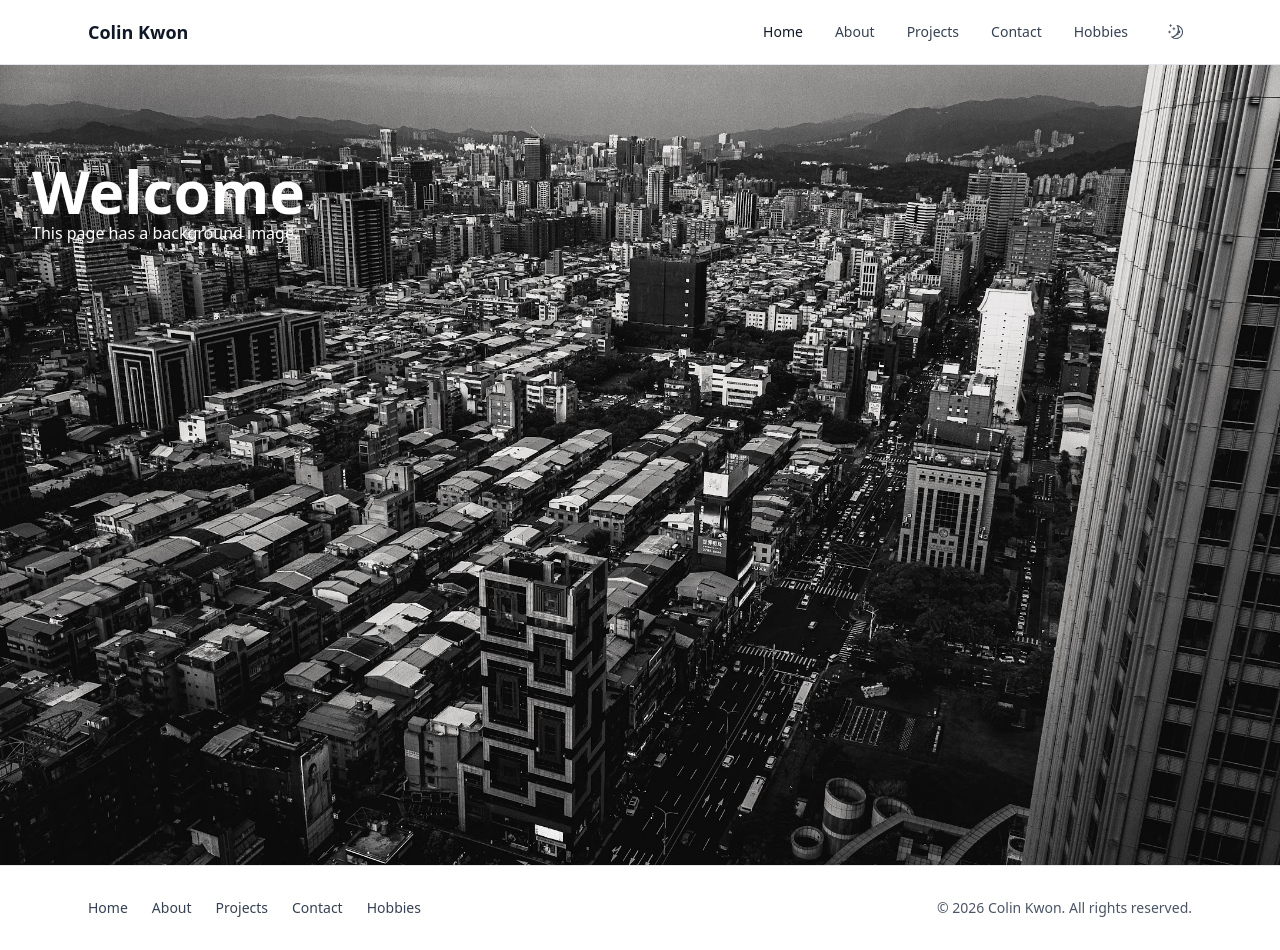
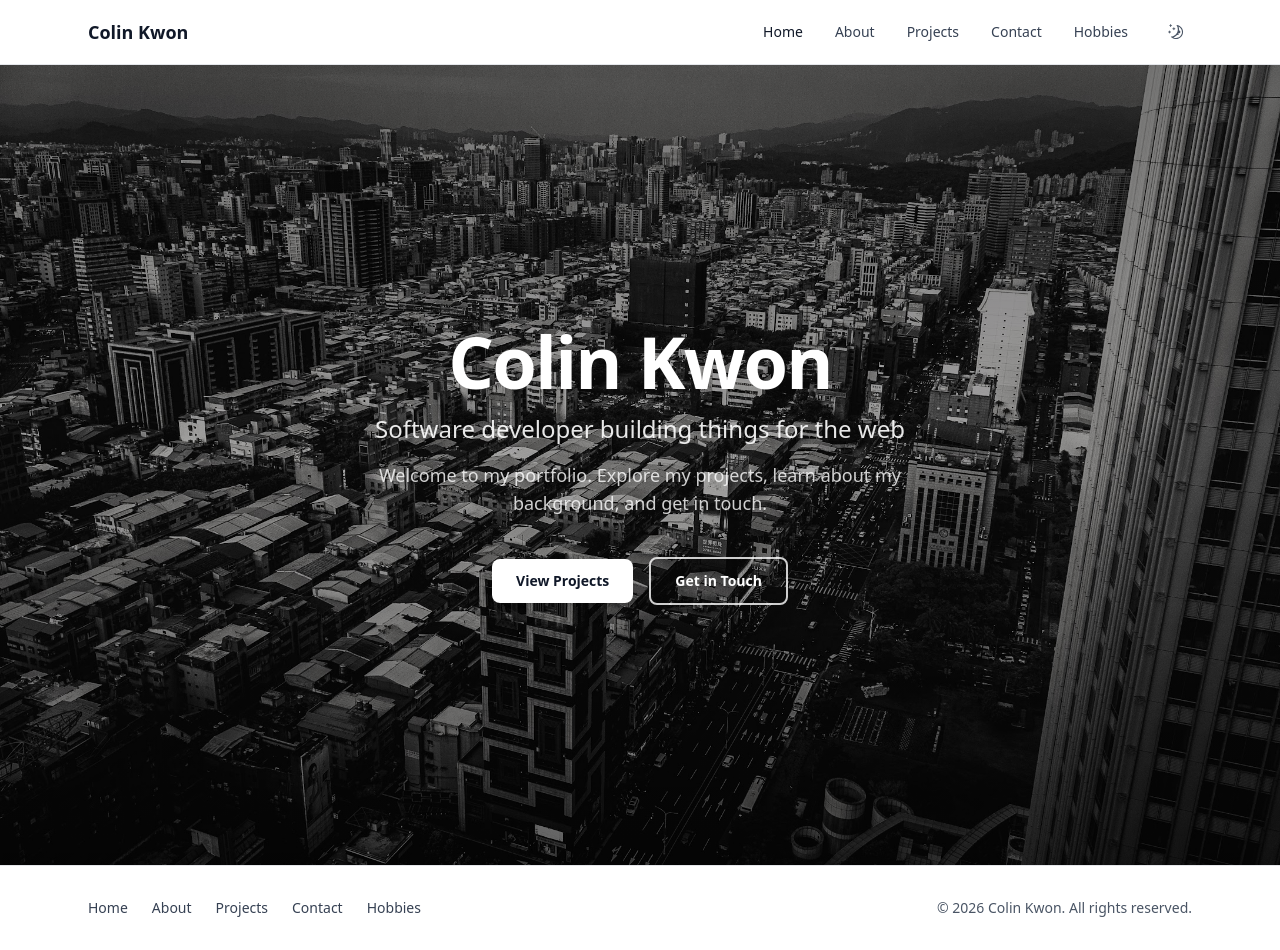
Before and after one commit to Cobby914/Personal_Website, a Next.js app: page / in a window 1280 px wide. Built offline with nearby package versions, Linux system fonts and the light colour scheme.

Commit message:
Basic skeleton completed.

```diff
--- a/app/page.js
+++ b/app/page.js
@@ -1,11 +1,34 @@
+import Link from "next/link";
 import AppShell from "@/components/AppShell";
 
 export default function HomePage() {
   return (
     <AppShell backgroundImage="/images/background.jpg">
-      <section className="px-8 py-24 text-white">
-        <h1 className="text-6xl font-bold">Welcome</h1>
-        <p>This page has a background image.</p>
+      <section className="flex min-h-screen flex-col items-center justify-center px-6 py-24 text-center sm:px-8">
+        <h1 className="text-4xl font-bold tracking-tight text-white sm:text-5xl md:text-6xl lg:text-7xl">
+          Colin Kwon
+        </h1>
+        <p className="mt-4 max-w-2xl text-lg text-white/90 sm:text-xl md:text-2xl">
+          Software developer building things for the web
+        </p>
+        <p className="mt-4 max-w-xl text-base text-white/80 sm:text-lg">
+          Welcome to my portfolio. Explore my projects, learn about my background,
+          and get in touch.
+        </p>
+        <div className="mt-10 flex flex-wrap items-center justify-center gap-4">
+          <Link
+            href="/projects"
+            className="rounded-lg bg-white px-6 py-3 text-sm font-semibold text-gray-900 shadow-lg transition hover:bg-gray-100"
+          >
+            View Projects
+          </Link>
+          <Link
+            href="/contact"
+            className="rounded-lg border-2 border-white/80 px-6 py-3 text-sm font-semibold text-white transition hover:border-white hover:bg-white/10"
+          >
+            Get in Touch
+          </Link>
+        </div>
       </section>
     </AppShell>
   );
--- a/components/AppShell.jsx
+++ b/components/AppShell.jsx
@@ -4,11 +4,9 @@ export default function AppShell({
 }) {
   return (
     <main className="relative min-h-screen overflow-hidden">
-
       {/* Background */}
       <div
         className="absolute inset-0 bg-cover bg-center"
-
         style={
           backgroundImage
             ? { backgroundImage: `url(${backgroundImage})` }
@@ -16,11 +14,15 @@ export default function AppShell({
         }
       />
 
+      {/* Overlay for readability when using background image */}
+      {backgroundImage && (
+        <div className="absolute inset-0 bg-gradient-to-b from-black/50 via-black/30 to-black/60" />
+      )}
+
       {/* Content */}
       <div className="relative z-10">
         {children}
       </div>
-
     </main>
   );
 }
```
